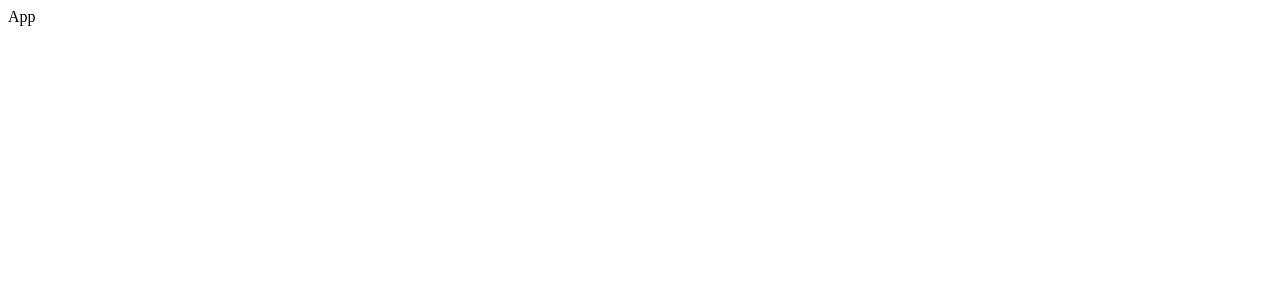
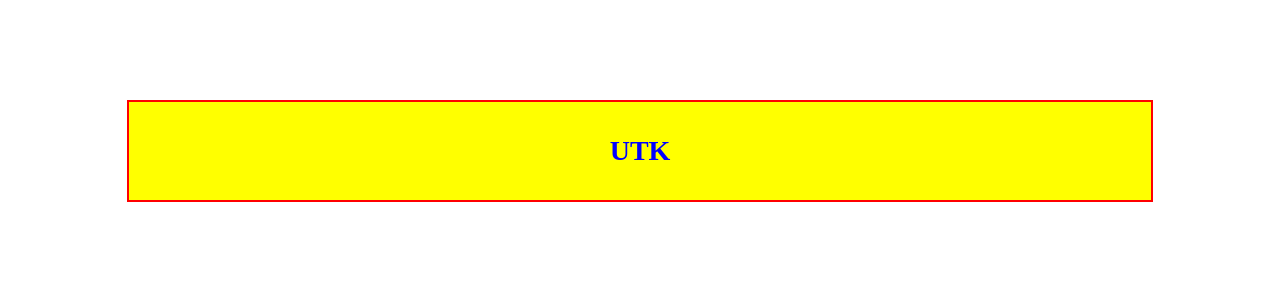
Before and after one commit to mg0x16/utk, a React (Vite) app: page / in a window 1280 px wide. Shown: the top 300 px of the page. Built offline with nearby package versions, Linux system fonts and the light colour scheme.

Commit message:
[styles] add makeStyles hook for creating css-in-js styles

```diff
--- a/src/App.js
+++ b/src/App.js
@@ -1,7 +1,31 @@
 import React from "react";
 
+import { makeStyles } from "./styles";
+
+const useStyles = makeStyles({
+  root: {
+    margin: "100px auto",
+    border: "2px solid red",
+    padding: "5px",
+    "background-color": "yellow",
+    width: "80%",
+  },
+  text: {
+    "text-align": "center",
+    color: "blue",
+    "font-size": "28px",
+    "font-weight": "bold",
+  },
+});
+
 const App = () => {
-  return <div>App</div>;
+  const classes1 = useStyles();
+
+  return (
+    <div className={classes1.root}>
+      <p className={classes1.text}>UTK</p>
+    </div>
+  );
 };
 
 export default App;
--- /dev/null
+++ b/src/styles/index.js
@@ -0,0 +1 @@
+export { default as makeStyles } from "./makeStyles";
--- /dev/null
+++ b/src/styles/makeStyles.js
@@ -0,0 +1,57 @@
+import { useMemo } from "react";
+
+import { createCSSDeclaration, createClassName, createCSSRule } from "./css";
+
+import { cache, insert } from "./sheet";
+import parseRule from "./parseRule";
+
+const makeStyles = stylesOrFunc => {
+  const styles =
+    typeof stylesOrFunc === "object"
+      ? stylesOrFunc
+      : typeof stylesOrFunc === "function"
+      ? stylesOrFunc()
+      : {};
+
+  const keys = Object.keys(styles);
+
+  return (props = {}) =>
+    useMemo(() => {
+      return keys.reduce((acc, key) => {
+        const rule = styles[key];
+
+        // parse css in js rule
+        const parsed = parseRule({ rule, props });
+
+        // check if in cache
+        const cacheKey = JSON.stringify(parsed);
+        if (cache[cacheKey]) {
+          return { ...acc, [key]: cache[cacheKey] };
+        }
+
+        // create css declaration
+        const cssDeclarations = parsed.map(p =>
+          createCSSDeclaration(p.property, p.value),
+        );
+
+        // create css className
+        const className = createClassName();
+
+        // create css rule
+        const cssRule = createCSSRule({
+          selector: className,
+          declarations: cssDeclarations,
+        });
+
+        // inject css rule to style sheet
+        insert(cssRule);
+
+        // save in cache
+        cache[cacheKey] = className;
+
+        return { ...acc, [key]: className };
+      }, {});
+    }, [props]);
+};
+
+export default makeStyles;
```
